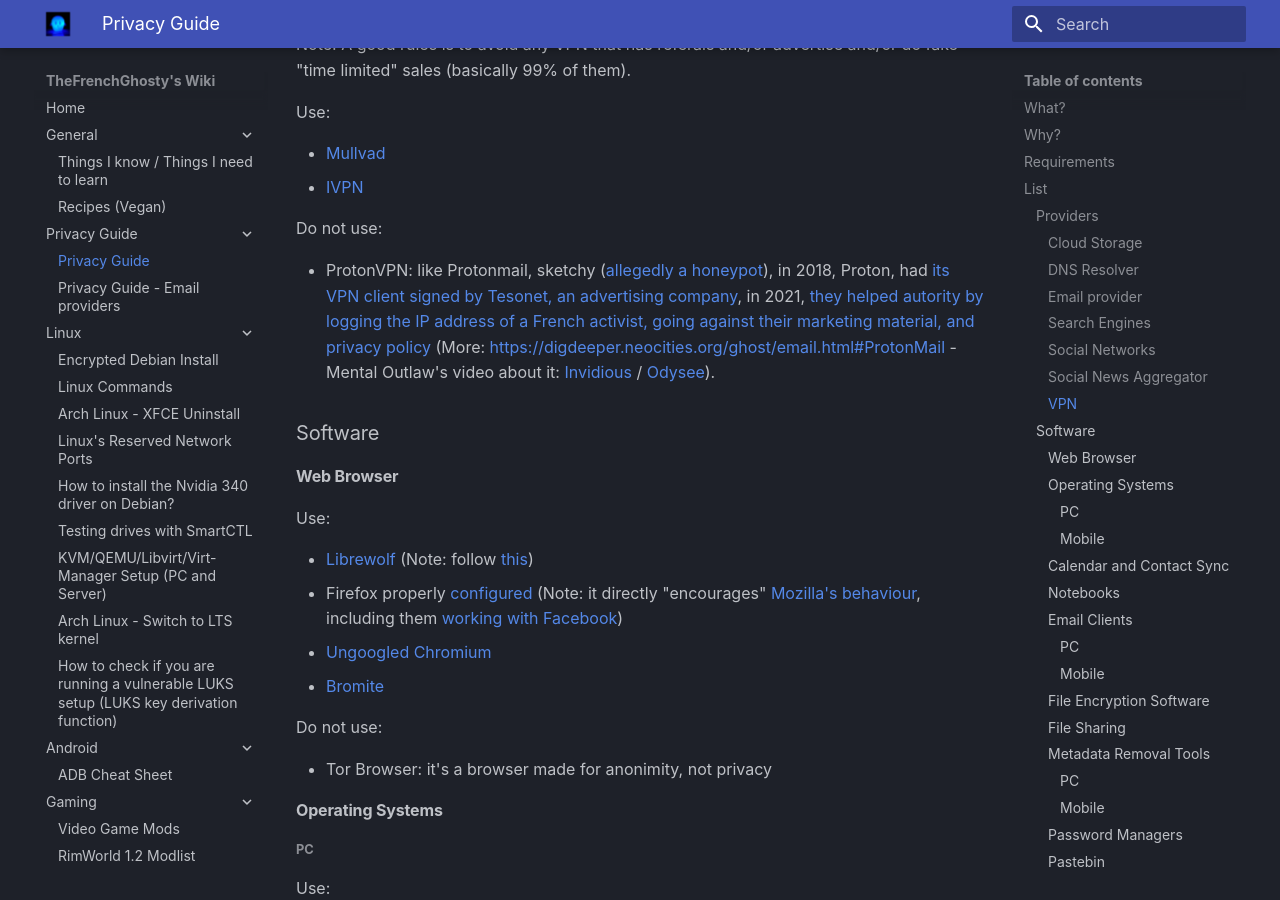
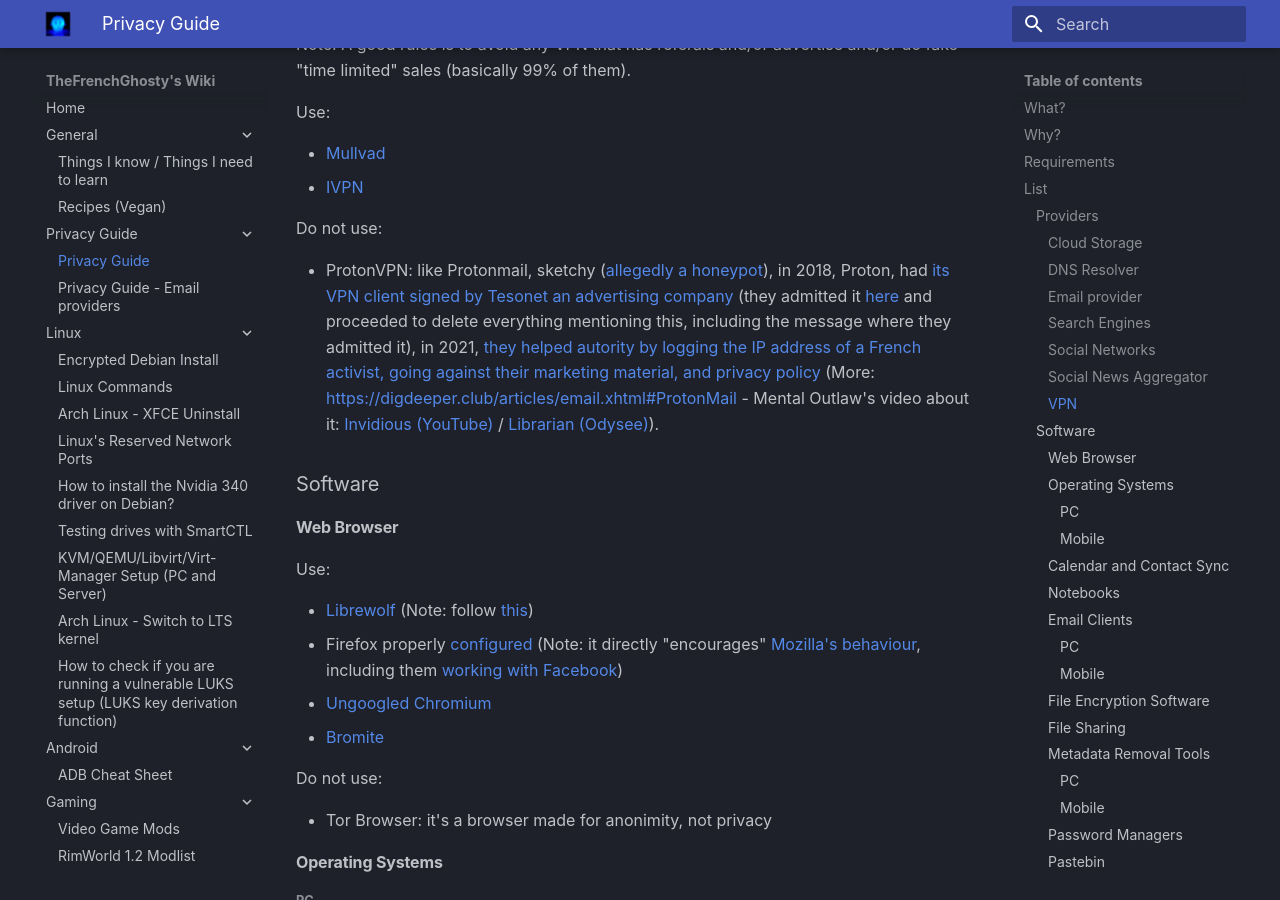
Before and after one commit to TheFrenchGhosty/wiki.thefrenchghosty.me, an MkDocs documentation site: the page built from docs/privacy-guide/privacy-guide.md, in a window 1280 px wide and 900 px high, scrolled down 4447 px. Built offline with MkDocs 1.6.1 and Material for MkDocs 9.7.7, drawn with Linux system fonts in a browser that asks for light colours.

Commit message:
Add more sources against Proton

```diff
--- a/docs/privacy-guide/privacy-guide.md
+++ b/docs/privacy-guide/privacy-guide.md
@@ -143,7 +143,7 @@
 
 Do not use:
 
-- ProtonVPN: like Protonmail, sketchy ([allegedly a honeypot](https://encryp.ch/blog/disturbing-facts-about-protonmail/)), in 2018, Proton, had [its VPN client signed by Tesonet, an advertising company](https://libreddit.pussthecat.org/r/privacytoolsIO/comments/8xnvxc/remove_protonvpn_from_privacytoolsio/), in 2021, [they helped autority](https://techcrunch.com/2021/09/06/protonmail-logged-ip-address-of-french-activist-after-order-by-swiss-authorities/) [by logging the IP address of a French activist, going against their marketing material, and privacy policy](https://en.wikipedia.org/wiki/ProtonMail#Compliance_with_Swiss_court_orders_and_IP_Logging)  (More: https://digdeeper.neocities.org/ghost/email.html#ProtonMail - Mental Outlaw's video about it: [Invidious](https://redirect.invidious.io/watch?v=IeXaYR4ed9c) / [Odysee](https://odysee.com/@AlphaNerd:8/is-proton-mail-really-private,-secure,:f)).
+- ProtonVPN: like Protonmail, sketchy ([allegedly a honeypot](https://encryp.ch/blog/disturbing-facts-about-protonmail/)), in 2018, Proton, had [its VPN client signed by Tesonet](https://libreddit.pussthecat.org/r/privacytoolsIO/comments/8xnvxc/remove_protonvpn_from_privacytoolsio/) [an advertising company](https://libreddit.pussthecat.org/r/privacy/comments/8y0hee/proton_has_been_using_the_office_space_ceo_and/e285hhg/?context=3) (they admitted it [here](https://web.archive.org/web/20180607213231/https://news.ycombinator.com/item?id=17260310) and proceeded to delete everything mentioning this, including the message where they admitted it), in 2021, [they helped autority](https://techcrunch.com/2021/09/06/protonmail-logged-ip-address-of-french-activist-after-order-by-swiss-authorities/) [by logging the IP address of a French activist, going against their marketing material, and privacy policy](https://en.wikipedia.org/wiki/ProtonMail#Compliance_with_Swiss_court_orders_and_IP_Logging)  (More: https://digdeeper.club/articles/email.xhtml#ProtonMail - Mental Outlaw's video about it: [Invidious (YouTube)](https://redirect.invidious.io/watch?v=IeXaYR4ed9c) / [Librarian (Odysee)](https://librarian.pussthecat.org/@AlphaNerd:8/is-proton-mail-really-private,-secure,:f)).
 
 
 ## Software
```
Also changed, not shown: docs/privacy-guide/email-providers.md (+1 -1 lines).
